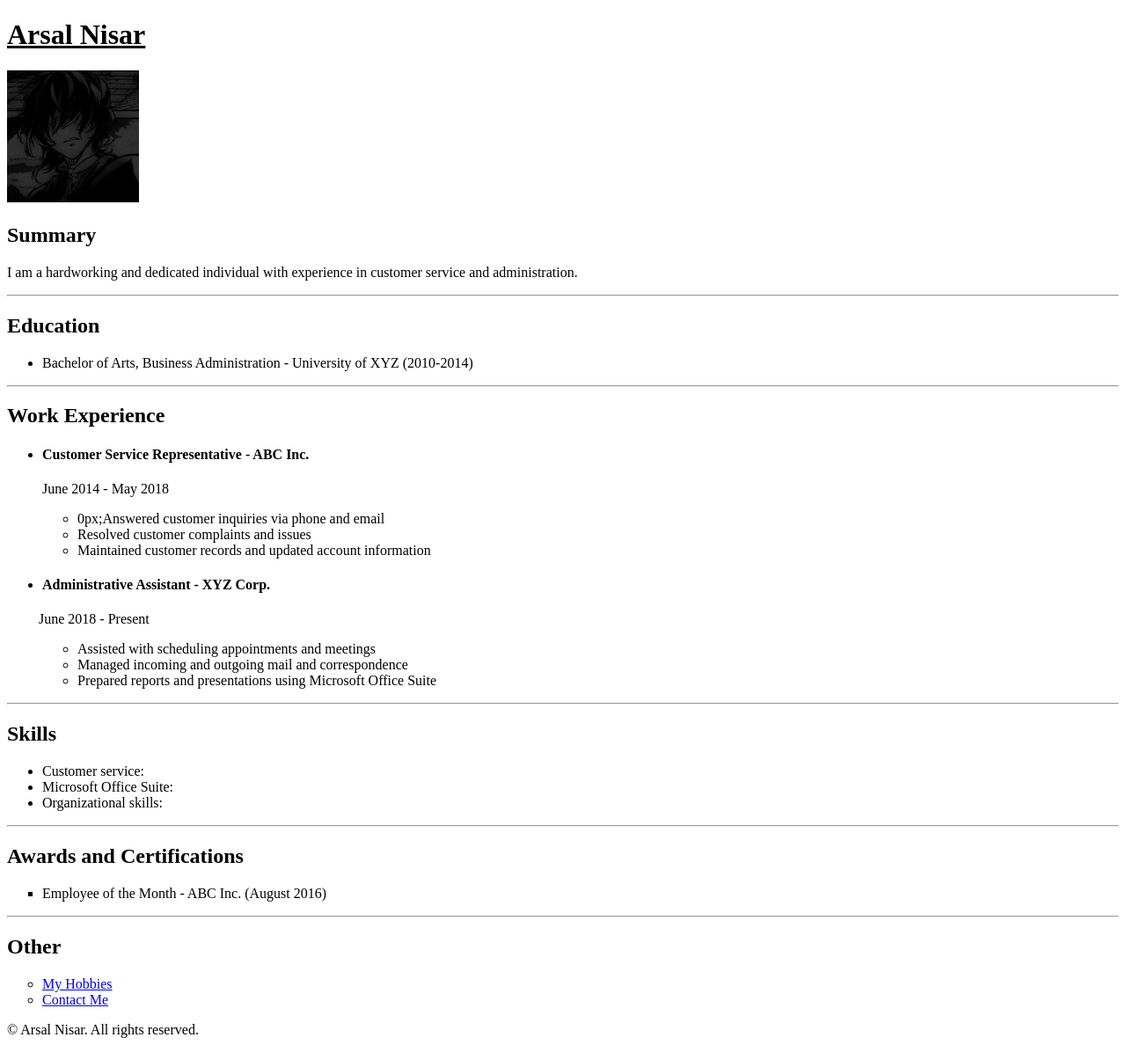
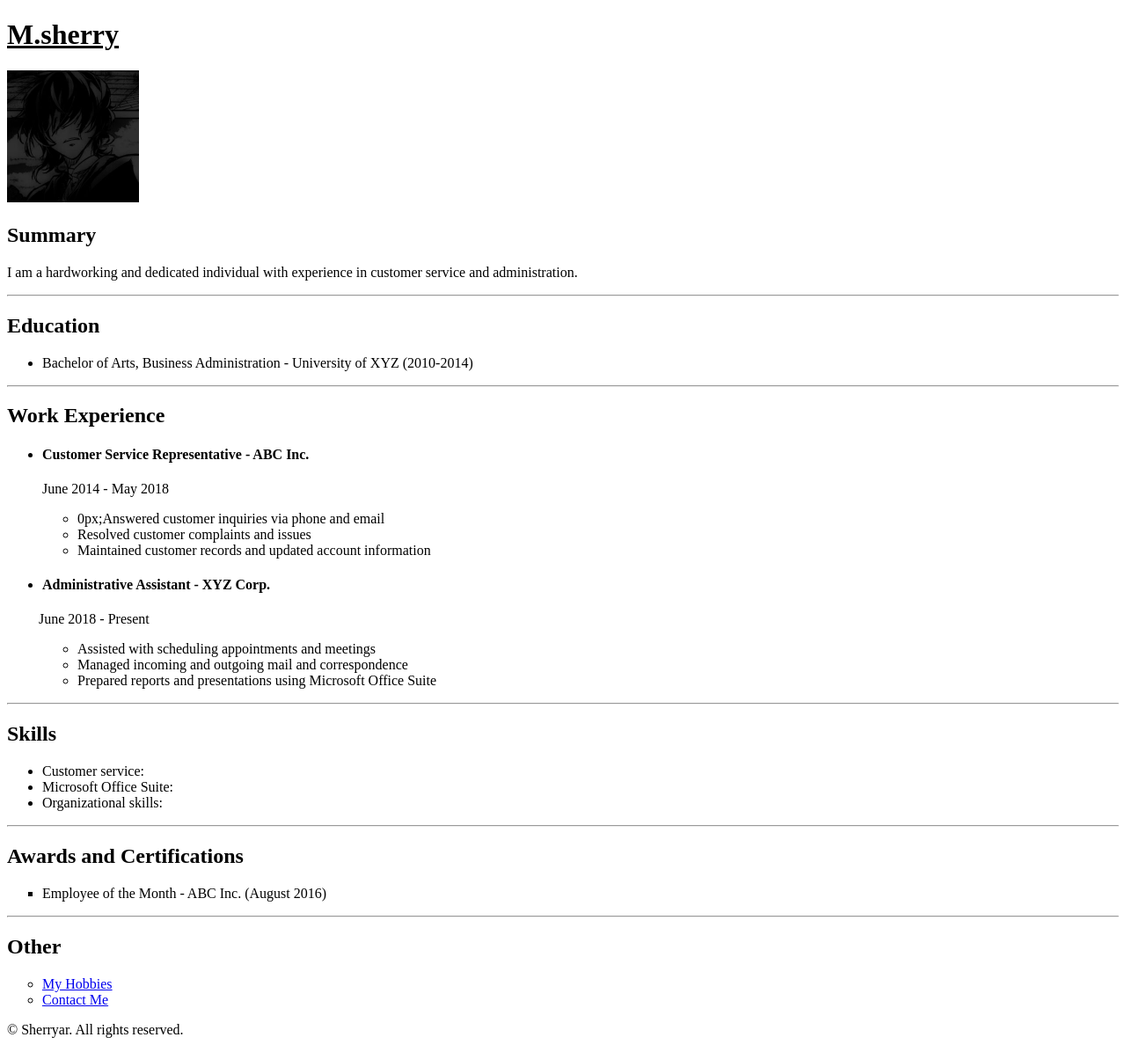
Before and after one commit to ArsalN1/My-1CV, a plain HTML site: page index.html in a window 1280 px wide. Shown: the whole page at 88% size. Drawn offline with Linux system fonts and the light colour scheme.

Commit message:
Update index.html

```diff
--- a/index.html
+++ b/index.html
@@ -6,7 +6,7 @@
     <title>My CV</title>
 </head>
 <body>
-    <H1><u>Arsal Nisar</u></H1>
+    <H1><u>M.sherry</u></H1>
     <img src="./DARK-AESTHETIC-ANIME-Free-PFP-Download-300x300.jpg" height="150px" width="150px">
     <h2>Summary</h2>
     <p>I am a hardworking and dedicated individual with experience in customer service and administration.</p>
@@ -60,7 +60,7 @@
     <li><a href="./Contact.html">Contact Me</a></li>
    </ul>
    <footer>
-    © Arsal Nisar. All rights reserved.</p>
+    © Sherryar. All rights reserved.</p>
    </footer>
 </body>
 </html>
```
